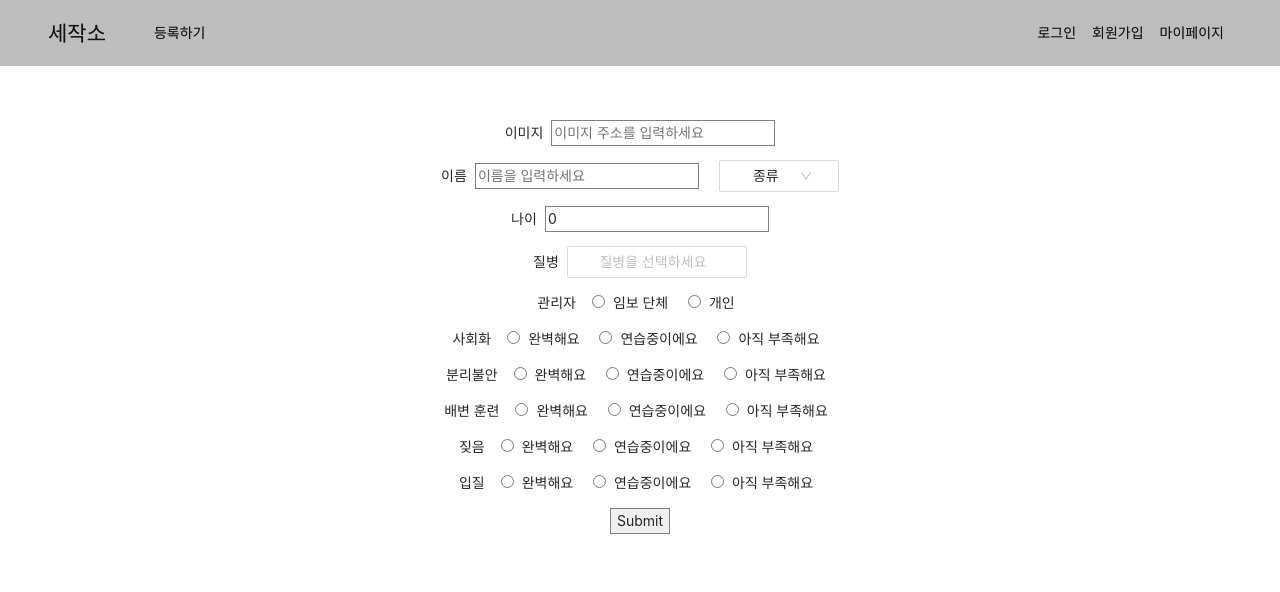
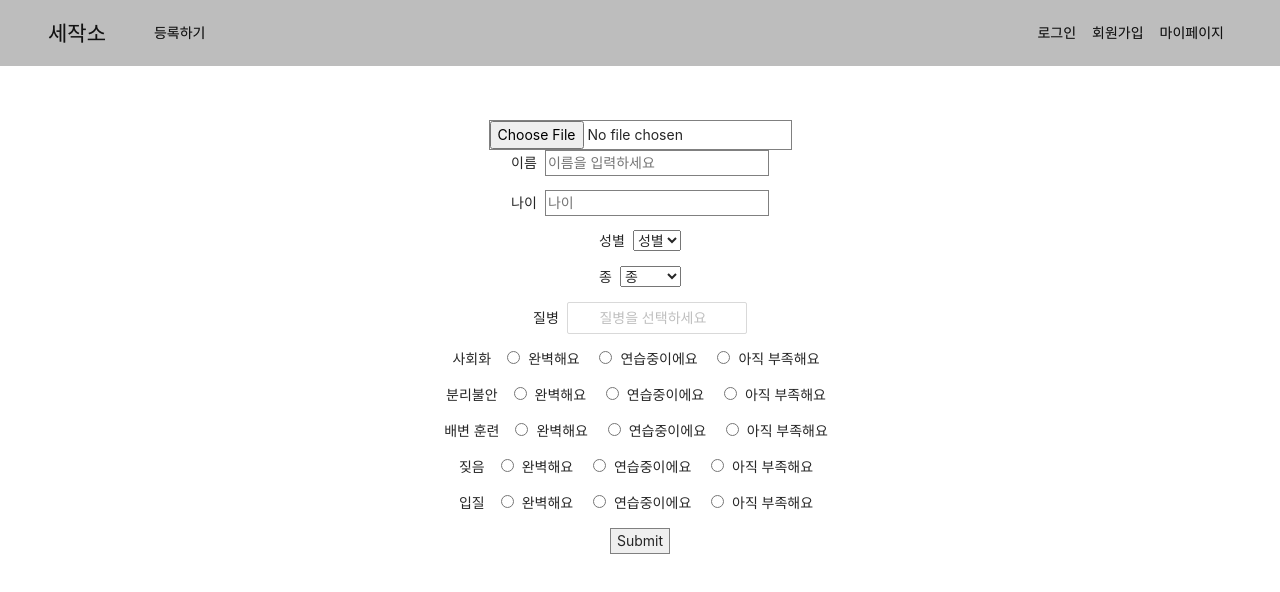
Before and after one commit to chuheeseung/TheSmallestShelter, a React (Create React App) app in the folder front/: page /register in a window 1280 px wide. Shown: the top 592 px of the page. Built offline with nearby package versions, Linux system fonts and the light colour scheme.

Commit message:
create img url using firebase storage

```diff
--- a/front/package.json
+++ b/front/package.json
@@ -10,12 +10,11 @@
     "@testing-library/jest-dom": "^5.16.4",
     "@testing-library/react": "^13.3.0",
     "@testing-library/user-event": "^13.5.0",
-
     "antd": "^4.21.4",
     "axios": "^0.27.2",
+    "firebase": "^9.9.0",
     "framer-motion": "^6.3.16",
     "pure-react-carousel": "^1.28.1",
-
     "react": "^18.2.0",
     "react-dom": "^18.2.0",
     "react-icons": "^4.4.0",
--- a/front/src/RegisterPage/Register.jsx
+++ b/front/src/RegisterPage/Register.jsx
@@ -5,21 +5,24 @@ import { PlusOutlined } from '@ant-design/icons';
 import { Divider, Input, Select, Space, Typography } from 'antd';
 import axios from 'axios';
 import { useNavigate } from 'react-router-dom';
+import { storageService } from './fbase';
+import { getDownloadURL, ref, uploadString } from 'firebase/storage';
 const { Option } = Select;
 let index = 0;
 
 
 function Register() {
     const navigate = useNavigate();
+    // 이름, 나이, 성별, 종, 질병, 질병 추가 입력, [사회화, 분리불안, 배변훈련, 짖음, 입질], 이미지
+    // str, str, int, str, list<String>, object (int), str
     const [name, setName] = useState("");
-    const [age, setAge] = useState(0);
+    const [age, setAge] = useState("");
     const [gender, setGender] = useState(0);
     const [species, setSpecies] = useState("");
     const [items, setItems] = useState(["홍역", "파보", "코로나", "슬개골",]);
     const [diseaseName, setDiseaseName] = useState("");
     const [selectedItems, setSelectedItems] = useState([]);
     const filteredOptions = items.filter((o) => !selectedItems.includes(o));
-    const [manager, setManager] = useState(1);
     const [checkVal, setCheckVal] = useState([]);
     const checkArr = ["사회화", "분리불안", "배변 훈련", "짖음", "입질"];
     const checkType = [
@@ -27,25 +30,7 @@ function Register() {
         { name: "연습중이에요", value: 2 },
         { name: "아직 부족해요", value: 3 }
     ]
-    const managerArr = [{ name: "임보 단체", value: 1 }, { name: "개인", value: 2 }];
-    const [imgList, setImgList] = useState("");
-    const [file, setFile] = useState("");
-    const [imgUrl, setImgUrl] = useState("");
-
-    const onChangeGender = (valueObj) => {
-        let value = parseInt(valueObj.value);
-        setGender(value);
-    }
-
-    const onChangeSpecies = (valueObj) => {
-        let value = valueObj.value;
-        setSpecies(value);
-    }
-
-    const onChangeManager = (e) => {
-        let manager = parseInt(e.target.value)
-        setManager(manager);
-    };
+    const [image, setImage] = useState("");
 
     const onChangeCheck = (e) => {
         const { id, value } = e.target;
@@ -55,16 +40,28 @@ function Register() {
         setCheckVal(tmp);
     }
 
-    const onChangeAge = (e) => {
-        // let age = parseInt(e.target.value)
-        setAge(e.target.value);
+    const uploadImage = (img) => {
+        setImage(img);
     }
+
     const onSubmit = async (e) => {
         e.preventDefault();
-        console.log(imgUrl)
-        console.log(typeof imgUrl)
-        console.log(checkVal)
-        console.log(typeof checkVal[0])
+        let imgUrl = "";
+
+        if (image !== "") {
+            const fileRef = ref(storageService, `images/${name}/`);
+            const uploadFile = await uploadString(fileRef, image, "data_url");
+            imgUrl = await getDownloadURL(uploadFile.ref);
+        }
+        console.log(`
+        이름: ${name},
+        나이: ${age},
+        성별: ${gender},
+        종: ${species},
+        질병: ${selectedItems},
+        check 5: ${checkVal},
+        사진: ${imgUrl}
+      `);
         const res = await axios({
             headers: {
                 withCredentials: true,
@@ -76,7 +73,6 @@ function Register() {
             data: {
                 name: name,
                 age: age,
-                organization: manager,
                 socialization: checkVal[0],
                 anxiety: checkVal[1],
                 train: checkVal[2],
@@ -104,40 +100,12 @@ function Register() {
         setDiseaseName('');
     };
 
-    const ImgUploadFunc = (x) => {
-        setImgList(JSON.stringify(x));
-    };
-
-    const onChangeImg = async (e) => {
-        e.preventDefault();
-
-        if (e.target.files) {
-            // const uploadFile = e.target.files[0]
-            setFile(e.target.files[0]);
-        }
-    }
     return (
         <div className={style.container}>
             <form onSubmit={onSubmit}>
                 <div className={style.infoWrap}>
                     <div className={style.photo}>
-                        {imgUrl &&
-                            <img src={imgUrl} style={{ marginBottom: "8px", width: "200px" }} />
-                        }
-                        <p>
-                            <label htmlFor="urlImg">이미지</label>
-                            <input
-                                type="text"
-                                id="urlImg"
-                                placeholder="이미지 주소를 입력하세요"
-                                value={imgUrl}
-                                onChange={(e) => setImgUrl(e.target.value)} /></p>
-                        {/* <input
-                            type="file"
-                            accept="image/*"
-                            multiple="multiple"
-                            required
-                            onChange={onChangeImg} /> */}
+                        <UploadImg uploadImage={uploadImage} />
                     </div>
                     <div className={style.info}>
                         <p>
@@ -148,40 +116,33 @@ function Register() {
                                 placeholder="이름을 입력하세요"
                                 value={name}
                                 onChange={(e) => setName(e.target.value)} />
-                            {/* <Select
-                                labelInValue
-                                defaultValue={{ value: "0", label: "성별" }}
-                                style={{
-                                    marginLeft: "20px",
-                                    width: "80px",
-                                }}
-                                onChange={onChangeGender}
-                            >
-                                <Option value="1">암컷</Option>
-                                <Option value="2">수컷</Option>
-                                <Option value="3">중성</Option>
-                            </Select> */}
-                            <Select
-                                labelInValue
-                                defaultValue={{ value: "0", label: "종류" }}
-                                style={{
-                                    marginLeft: "20px",
-                                    width: "120px",
-                                }}
-                                onChange={onChangeSpecies}
-                            >
-                                <Option value="강아지">강아지</Option>
-                                <Option value="고양이">고양이</Option>
-                            </Select>
                         </p>
                         <p>
-                            <label htmlFor="age">나이</label>
+                            <label htmlFor='age'>나이</label>
                             <input
-                                type="number"
                                 id="age"
-                                placeholder="나이를 입력하세요"
+                                type='number'
+                                placeholder='나이'
                                 value={age}
-                                onChange={onChangeAge} />
+                                onChange={(e) => setAge(e.target.value)}
+                            />
+                        </p>
+                        <p>
+                            <label htmlFor='gender'>성별</label>
+                            <select id="gender" onChange={(e) => setGender(Number(e.target.value))}>
+                                <option value="0">성별</option>
+                                <option value="1">암컷</option>
+                                <option value="2">수컷</option>
+                                <option value="3">중성</option>
+                            </select>
+                        </p>
+                        <p>
+                            <label htmlFor='species'>종</label>
+                            <select id="species" onChange={(e) => setSpecies(e.target.value)}>
+                                <option value="default">종</option>
+                                <option value="강아지">강아지</option>
+                                <option value="고양이">고양이</option>
+                            </select>
                         </p>
                         <p>
                             <span>질병</span>
@@ -228,29 +189,6 @@ function Register() {
                                 ))}
                             </Select>
                         </p>
-                        {/* <p className={style.textarea}>
-                            <label htmlFor="health">건강검진</label>
-                            <textarea
-                                id="health"
-                                placeholder="건강검진 결과를 입력하세요"
-                                value={health}
-                                onChange={(e) => setHealth(e.target.value)} />
-                        </p> */}
-                        <p>
-                            <label htmlFor="manager">관리자</label>
-                            {
-                                managerArr.map((manager) => (
-                                    <label>
-                                        <input
-                                            id={manager}
-                                            type='radio'
-                                            name={manager}
-                                            value={manager.value}
-                                            onChange={onChangeManager}
-                                        />{manager.name} </label>
-                                ))
-                            }
-                        </p>
                         {
                             checkArr.map((item, idx) => (
                                 <p className={style.checkList}>
--- a/front/src/RegisterPage/UploadImg.jsx
+++ b/front/src/RegisterPage/UploadImg.jsx
@@ -1,73 +1,46 @@
-import { PlusOutlined, LoadingOutlined } from '@ant-design/icons';
-import { message, Upload, Progress } from 'antd';
-import axios from 'axios';
-import { useState } from 'react';
+// firebase 사용한 image upload component
+import React, { useRef, useState } from 'react';
 
-function UploadImg({ ImgUploadFunc }) {
-    const [defaultFileList, setDefaultFileList] = useState([]);
-    const [progress, setProgress] = useState(0);
-    const [loading, setLoading] = useState(false);
-    const [imageUrl, setImageUrl] = useState();
+function UploadImg({ uploadImage }) {
+  const [preview, setPreivew] = useState(""); // 미리보기 url
+  const fileInput = useRef();
 
-    const uploadImage = async options => {
-        const { onSuccess, onError, file, onProgress } = options;
+  const onFileChange = (e) => {
+    const theFile = e.target.files[0];
+    const reader = new FileReader();
+    reader.onloadend = (finishedEvent) => {
+      const {
+        currentTarget: { result }
+      } = finishedEvent;
+      setPreivew(result);
+      uploadImage(result.toString()); // 엄청 긴 이미지 url 넘겨줌
+    }
+    reader.readAsDataURL(theFile);
+  }
 
-        const fmData = new FormData();
-        const config = {
-          headers: { "content-type": "multipart/form-data" },
-          onUploadProgress: event => {
-            const percent = Math.floor((event.loaded / event.total) * 100);
-            setProgress(percent);
-            if (percent === 100) {
-              setTimeout(() => setProgress(0), 1000);
-            }
-            onProgress({ percent: (event.loaded / event.total) * 100 });
-          }
-        };
-        fmData.append("image", file);
-     };
+  const onFileDelete = () => {
+    setPreivew("");
+    fileInput.current.value = "";
+  }
 
-      const handleOnChange = ({ file, fileList, event }) => {
-        setDefaultFileList(fileList);
-        ImgUploadFunc(fileList)
-
-      };
-
-    const uploadButton = (
-        <div>
-            {loading ? <LoadingOutlined /> : <PlusOutlined />}
-            <div
-                style={{
-                    marginTop: 8,
-                }}
-            >
-                Upload
-            </div>
-        </div>
-    );
-
-    return (
-        <Upload
+  return (
+    <div>
+      <input
+        type="file"
         accept="image/*"
-        customRequest={uploadImage}
-        onChange={handleOnChange}
-        listType="picture-card"
-        defaultFileList={defaultFileList}
-        className="image-upload-grid"
-        >
-            {imageUrl ? (
-                <img
-                    src={imageUrl}
-                    alt="avatar"
-                    style={{
-                        width: '100%',
-                    }}
-                />
-            ) : (
-                uploadButton
-            )}
-        </Upload>
-    );
-};
+        onChange={onFileChange}
+        ref={fileInput}
+      />
+      {preview && (
+        <>
+          <div>
+            <img src={preview} width="300px" />
+          </div>
+          <button onClick={onFileDelete}>Clear</button>
+        </>
+      )}
+    </div>
+  );
+}
 
 export default UploadImg;
--- /dev/null
+++ b/front/src/RegisterPage/fbase.js
@@ -0,0 +1,15 @@
+import { initializeApp } from "firebase/app";
+import { getStorage } from "firebase/storage";
+
+const firebaseConfig = {
+  apiKey: "AIzaSyBnH2FlyOiYvd_zKf1Tn1YMGT4kKzOxCSk",
+  authDomain: "the-smallest-shelter.firebaseapp.com",
+  projectId: "the-smallest-shelter",
+  storageBucket: "the-smallest-shelter.appspot.com",
+  messagingSenderId: "988850425697",
+  appId: "1:988850425697:web:315b337bdb57632ca53f20"
+};
+
+// Initialize Firebase
+const app = initializeApp(firebaseConfig);
+export const storageService = getStorage();
```
Also changed, not shown: 1 other file (tests, documents, lock files or other folders).
